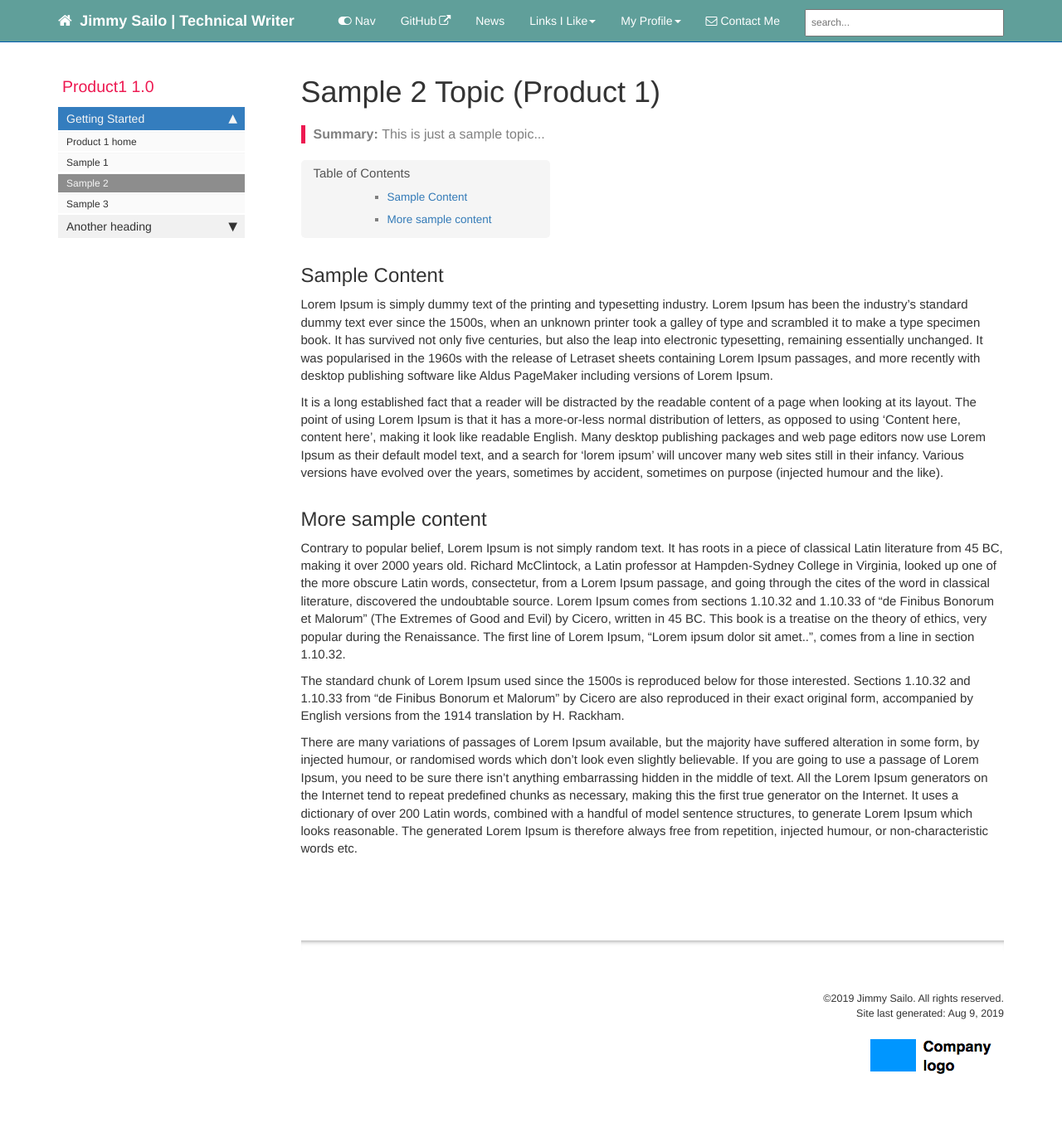
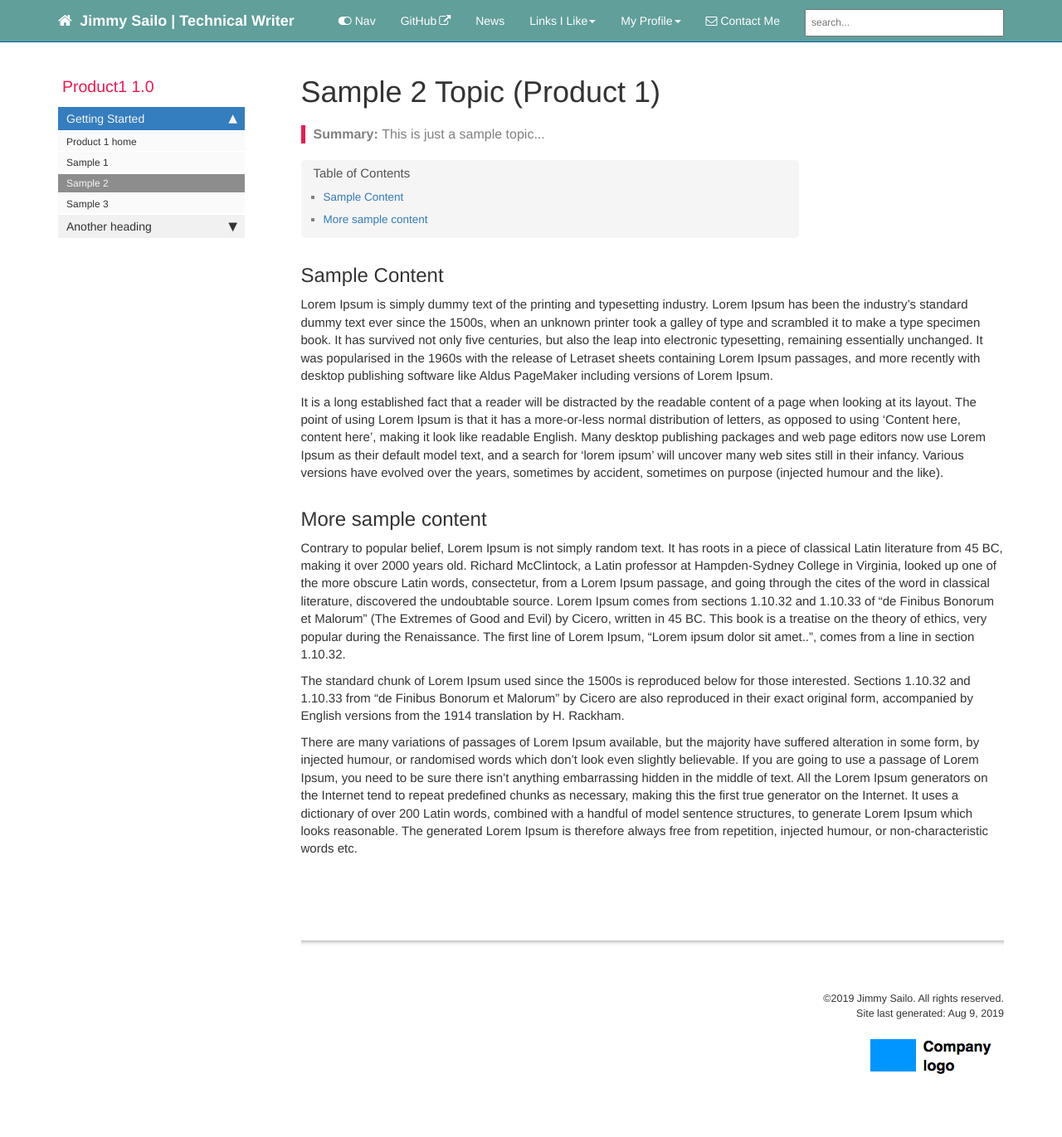
Before and after one commit to jsailo/kbase, a Jekyll site: the page built from pages/product1/p1_sample2.md, in a window 1280 px wide. Shown: the whole page at 83% size. Built offline with Jekyll 4.4.1, drawn with Linux system fonts in a browser that asks for light colours; nearby versions of some CDN libraries; comment, search, counter and statistics services are not loaded.

```diff
--- a/css/customstyles.css
+++ b/css/customstyles.css
@@ -241,7 +241,7 @@ ul#results-container a:hover {
 }
 
 div#toc ul li {
-    margin: 8px 0px 8px 99px;
+    margin: 8px 0px 8px 22px;
     font-size: 90%;
     list-style: square;
 }
@@ -249,7 +249,7 @@ div#toc ul {
     background-color: whitesmoke;
     padding: 5px;
     border-radius: 5px;
-    max-width: 300px;
+    max-width: 600px;
     color: gray;
 }
 
```
